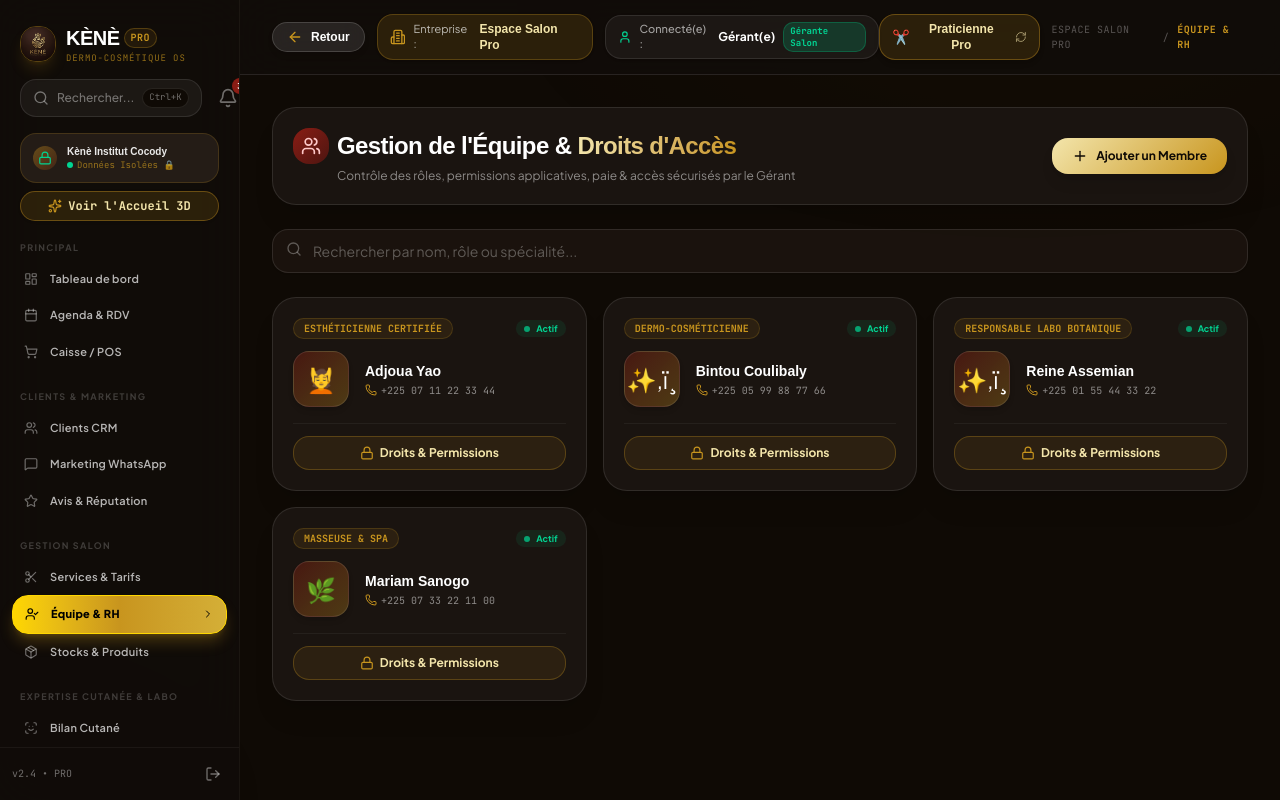
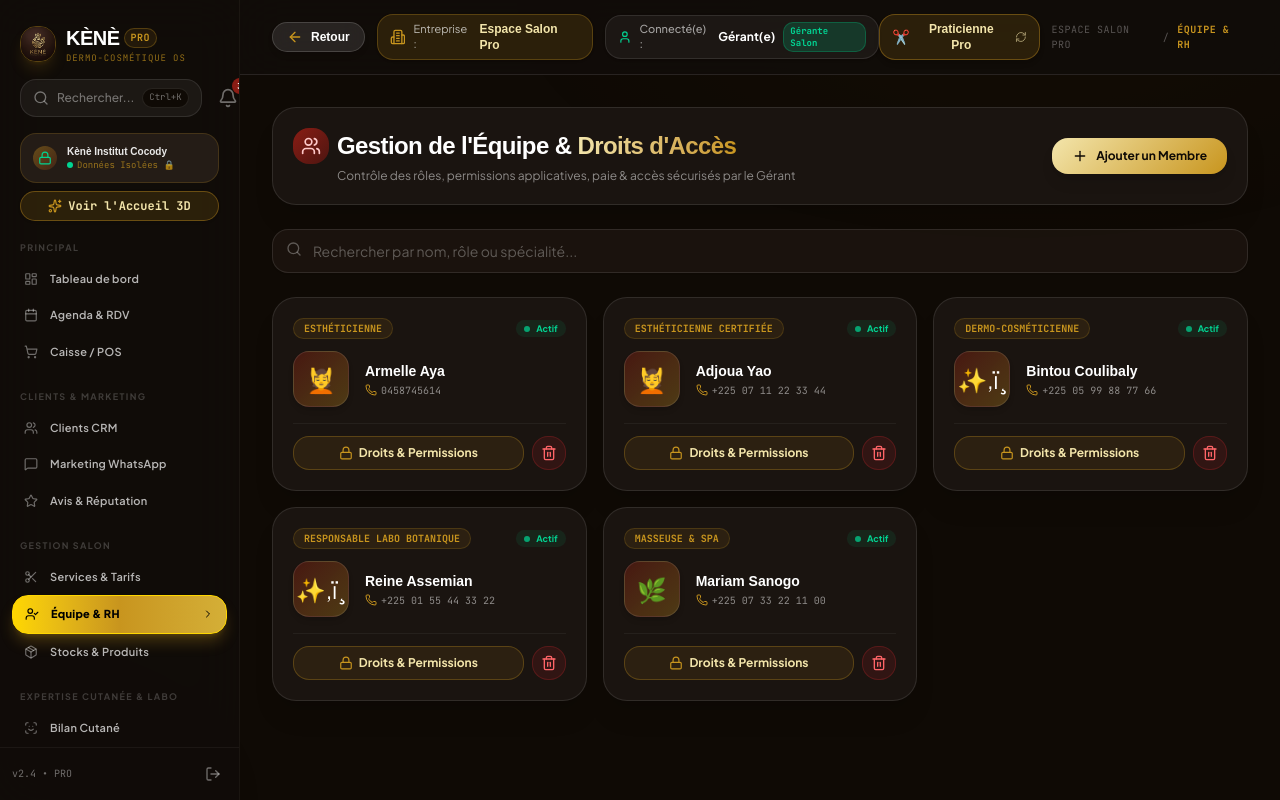
Before and after one commit to Fenezara/kene-os, a Next.js app: page /employees in a window 1280 px wide. Built offline with nearby package versions, Linux system fonts and the light colour scheme; a web font is replaced by a local one.

Commit message:
fix(employees): preload Armelle Aya in demo dataset, prioritize local records, and add delete employee action

```diff
--- a/src/app/(pro)/employees/page.tsx
+++ b/src/app/(pro)/employees/page.tsx
@@ -157,6 +157,18 @@ export default function ProEmployeesPage() {
 
     setIsDialogOpen(false);
     setFormData({ firstName: '', lastName: '', phone: '', position: 'Praticienne', baseSalary: '', gender: 'F', role: 'praticienne' });
+  };
+
+  const handleDeleteEmployee = (id: string, name: string) => {
+    setEmployees(prev => prev.filter(e => e.id !== id));
+    try {
+      const stored = localStorage.getItem('kene_employees');
+      if (stored) {
+        const existing: Employee[] = JSON.parse(stored);
+        localStorage.setItem('kene_employees', JSON.stringify(existing.filter(e => e.id !== id)));
+      }
+    } catch (e) {}
+    toast({ title: "🗑️ Membre Retiré", description: `${name} a été retiré de l'équipe.` });
   };
 
   const openPermissionModal = (emp: Employee) => {
@@ -425,13 +437,20 @@ export default function ProEmployeesPage() {
               </div>
 
               {/* Permissions Control Footer */}
-              <div className="pt-3 border-t border-white/5 flex items-center justify-between">
+              <div className="pt-3 border-t border-white/5 flex items-center justify-between gap-2">
                 <button
                   onClick={() => openPermissionModal(emp)}
                   className="flex-1 py-2 px-3 rounded-xl bg-[#C8951E]/10 hover:bg-[#C8951E]/20 text-[#F3E5AB] font-bold text-xs transition flex items-center justify-center gap-1.5 cursor-pointer border border-[#C8951E]/30"
                 >
                   <Lock className="w-3.5 h-3.5 text-[#C8951E]" />
                   <span>Droits & Permissions</span>
+                </button>
+                <button
+                  onClick={() => handleDeleteEmployee(emp.id, `${emp.firstName} ${emp.lastName}`)}
+                  className="p-2 rounded-xl bg-red-500/10 hover:bg-red-500/20 text-red-400 border border-red-500/20 transition cursor-pointer"
+                  title="Retirer ce membre"
+                >
+                  <Trash2 className="w-4 h-4" />
                 </button>
               </div>
             </div>
--- a/src/lib/demo-data.ts
+++ b/src/lib/demo-data.ts
@@ -109,13 +109,30 @@ export const DEMO_CLIENTS = [
 
 export const DEMO_EMPLOYEES = [
   {
+    id: 'emp-000',
+    tenantId: DEMO_TENANT_ID,
+    firstName: 'Armelle',
+    lastName: 'Aya',
+    position: 'Esthéticienne',
+    role: 'Esthéticienne',
+    email: 'armelle.aya@kene.africa',
+    phone: '0458745614',
+    gender: 'F',
+    status: 'active',
+    salary: 290000,
+    commission: 8,
+    createdAt: new Date('2024-08-01'),
+  },
+  {
     id: 'emp-001',
     tenantId: DEMO_TENANT_ID,
     firstName: 'Adjoua',
     lastName: 'Yao',
+    position: 'Esthéticienne Certifiée',
     role: 'Esthéticienne Certifiée',
     email: 'adjoua.yao@kene.africa',
     phone: '+225 07 11 22 33 44',
+    gender: 'F',
     status: 'active',
     salary: 280000,
     commission: 8,
@@ -126,9 +143,11 @@ export const DEMO_EMPLOYEES = [
     tenantId: DEMO_TENANT_ID,
     firstName: 'Bintou',
     lastName: 'Coulibaly',
+    position: 'Dermo-Cosméticienne',
     role: 'Dermo-Cosméticienne',
     email: 'bintou@kene.africa',
     phone: '+225 05 99 88 77 66',
+    gender: 'F',
     status: 'active',
     salary: 320000,
     commission: 10,
@@ -139,9 +158,11 @@ export const DEMO_EMPLOYEES = [
     tenantId: DEMO_TENANT_ID,
     firstName: 'Reine',
     lastName: 'Assemian',
+    position: 'Responsable Labo Botanique',
     role: 'Responsable Labo Botanique',
     email: 'reine@kene.africa',
     phone: '+225 01 55 44 33 22',
+    gender: 'F',
     status: 'active',
     salary: 380000,
     commission: 12,
@@ -152,9 +173,11 @@ export const DEMO_EMPLOYEES = [
     tenantId: DEMO_TENANT_ID,
     firstName: 'Mariam',
     lastName: 'Sanogo',
+    position: 'Masseuse & Spa',
     role: 'Masseuse & Spa',
     email: 'mariam.sanogo@kene.africa',
     phone: '+225 07 33 22 11 00',
+    gender: 'F',
     status: 'active',
     salary: 260000,
     commission: 7,
```
